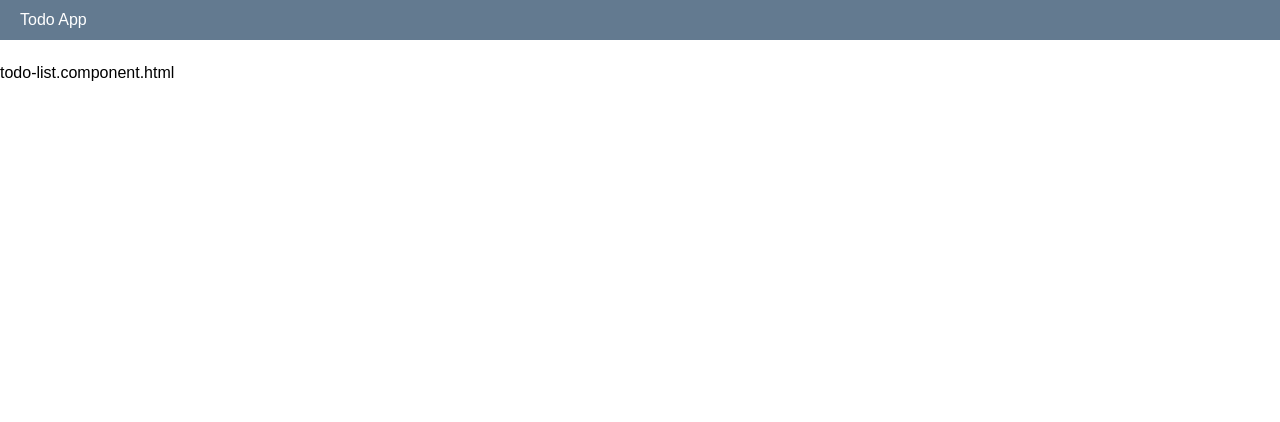
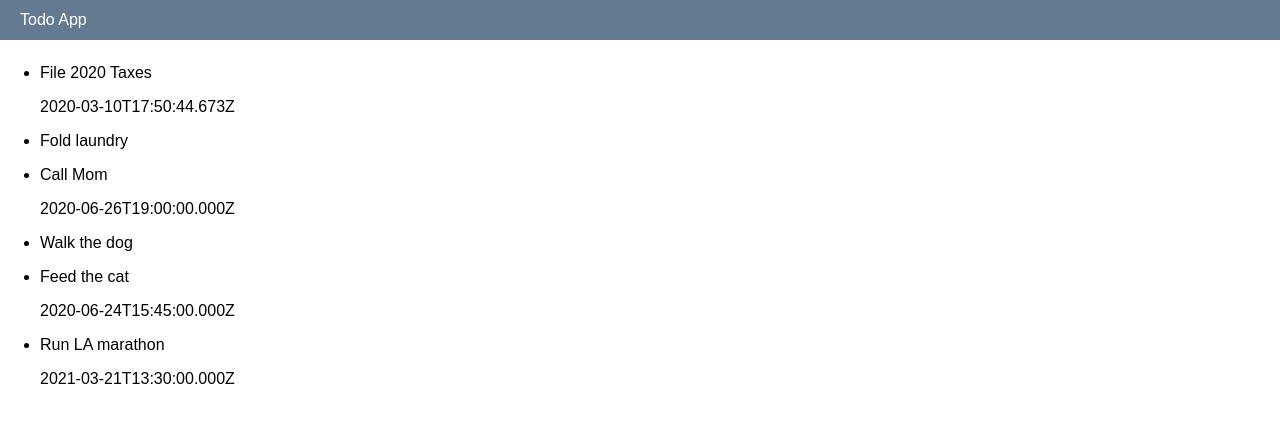
Before and after one commit to jilliankristelsy/todo-app, an Angular app: page / in a window 1280 px wide. Shown: the top 422 px of the page. Built offline with nearby package versions, Linux system fonts and the light colour scheme.

Commit message:
Test UI - able to list data from mock service.

```diff
--- a/src/app/components/todo/list/todo-list.component.html
+++ b/src/app/components/todo/list/todo-list.component.html
@@ -0,0 +1,5 @@
+<ul>
+    <li *ngFor="let item of list">
+        <app-todo-row [data]="item"></app-todo-row>
+    </li>
+</ul>
--- a/src/app/components/todo/list/todo-list.component.ts
+++ b/src/app/components/todo/list/todo-list.component.ts
@@ -1,14 +1,21 @@
-import {Component} from '@angular/core';
+import {Component, OnInit} from '@angular/core';
 import {Todo} from '@src/app/models/todo.model';
+import {TodoApiService} from '@src/app/apis/todo/todo.api.service';
 
 @Component({
     selector: 'app-todo-list',
-    template: 'todo-list.component.html'
+    templateUrl: 'todo-list.component.html'
 })
-export class TodoListComponent {
+export class TodoListComponent implements OnInit {
 
     public list: Todo[];
 
-    constructor() {
+    constructor(private todoApiService: TodoApiService) {
+    }
+
+    ngOnInit() {
+        this.todoApiService.getList()
+            .subscribe((list) => this.list = list);
+
     }
 }
```
